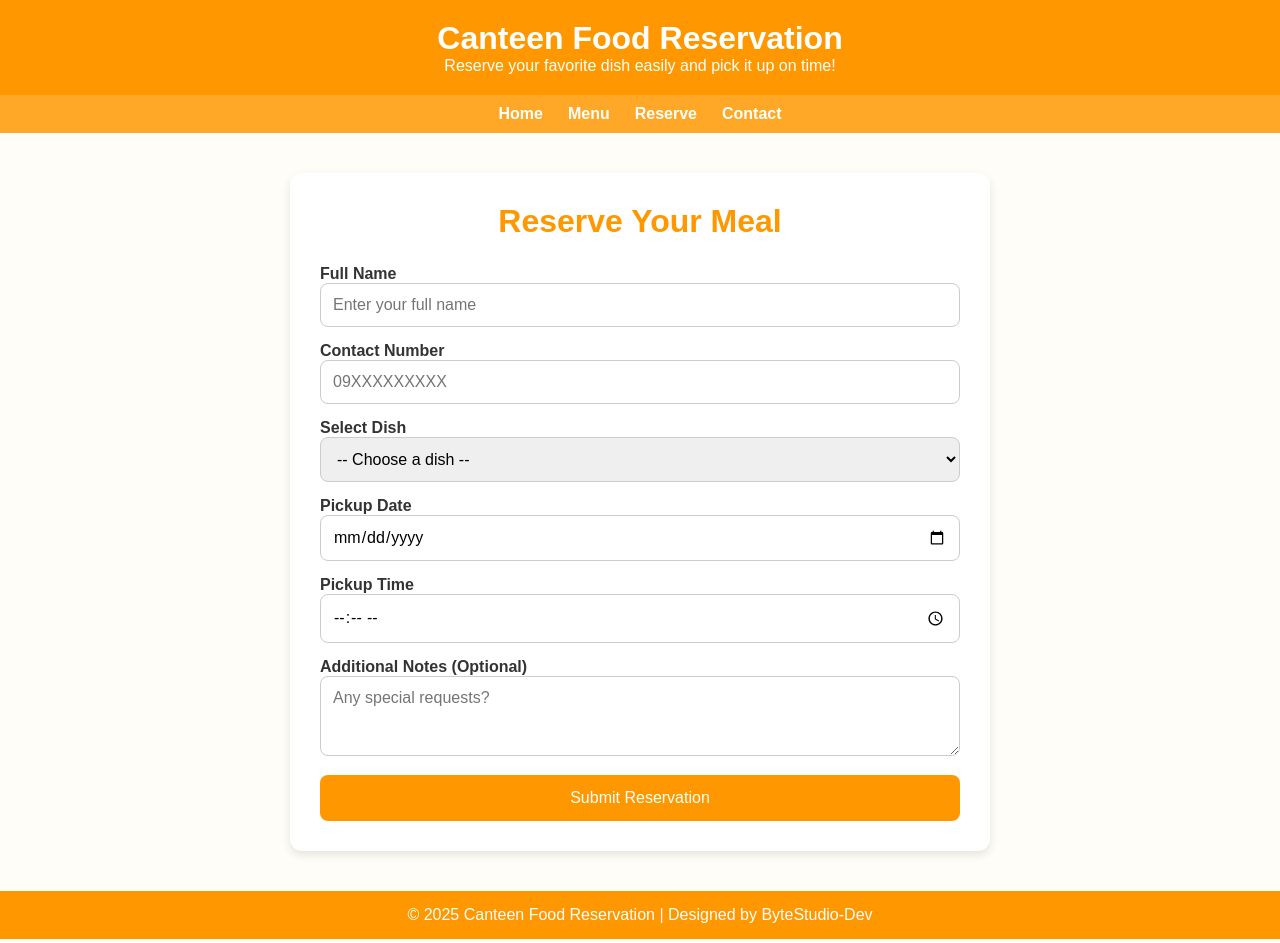
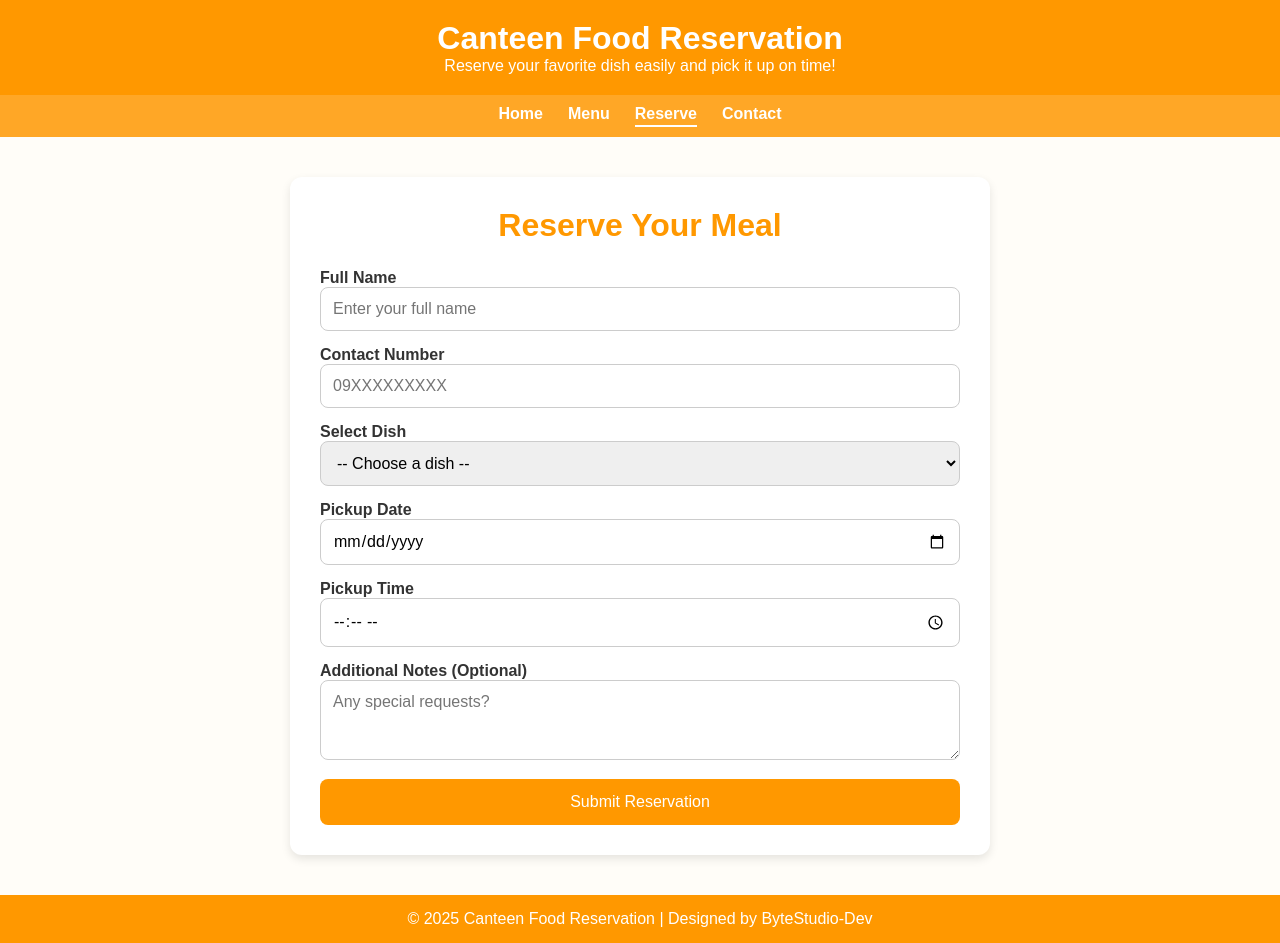
Before and after one commit to ByteStudio-Dev/canteen-reservation, a plain HTML site: page reserve.html in a window 1280 px wide. Drawn offline with Linux system fonts and the light colour scheme.

Commit message:
reserve.html

```diff
--- a/reserve.html
+++ b/reserve.html
@@ -42,6 +42,12 @@
 
     nav a:hover {
       color: #333;
+    }
+
+    /* Highlight current page link */
+    nav a.active {
+      border-bottom: 2px solid white;
+      padding-bottom: 2px;
     }
 
     .reserve-section {
@@ -139,11 +145,12 @@
     <p>Reserve your favorite dish easily and pick it up on time!</p>
   </header>
 
+  <!-- Updated Navigation -->
   <nav>
-    <a href="index.html">Home</a>
-    <a href="menu.html">Menu</a>
-    <a href="reserve.html">Reserve</a>
-    <a href="#">Contact</a>
+    <a href="index.html" class="nav-link">Home</a>
+    <a href="menu.html" class="nav-link">Menu</a>
+    <a href="reserve.html" class="nav-link">Reserve</a>
+    <a href="contact.html" class="nav-link">Contact</a>
   </nav>
 
   <section class="reserve-section">
@@ -227,6 +234,15 @@
         successMsg.style.display = 'none';
       }, 5000);
     });
+
+    // Highlight current page link
+    const links = document.querySelectorAll('nav a');
+    const currentPage = location.pathname.split("/").pop();
+    links.forEach(link => {
+      if(link.getAttribute('href') === currentPage) {
+        link.classList.add('active');
+      }
+    });
   </script>
 
 </body>
```
